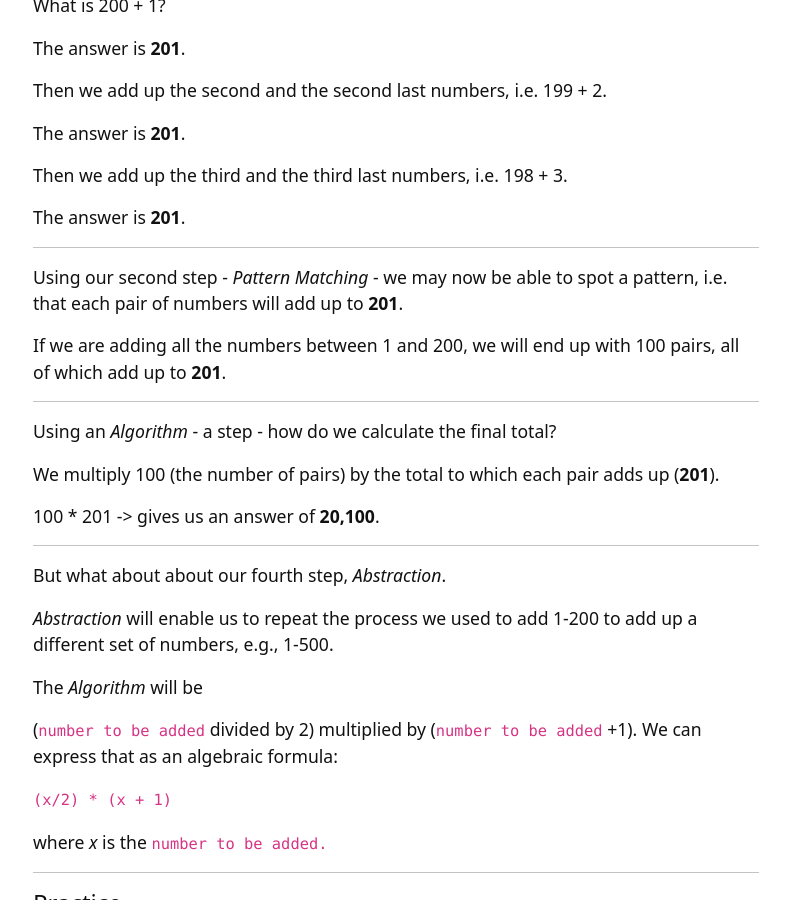
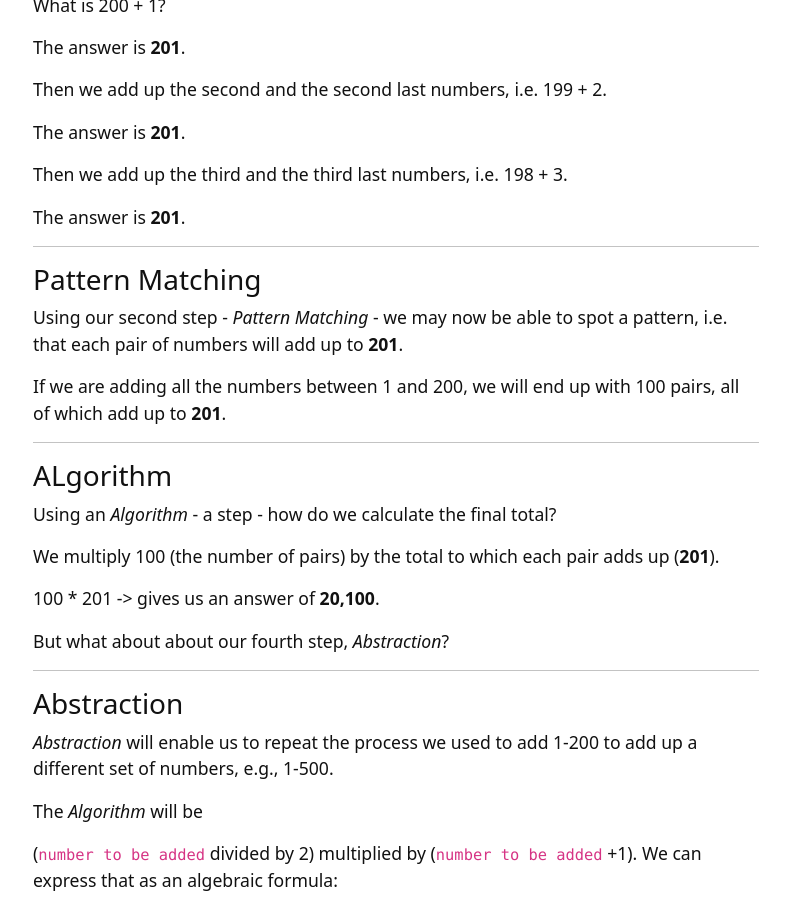
Before and after one commit to weaverbel/intro-computational-thinking, a Jekyll site: the page built from content/1-exercise.md, in a window 1280 px wide and 900 px high, scrolled down 380 px. Shown: the whole window, without its empty margins (244-1034 px from the left). Built offline with Jekyll 4.4.1, drawn with Linux system fonts in a browser that asks for light colours.

Commit message:
Update 1-exercise.md
better signposting

```diff
--- a/content/1-exercise.md
+++ b/content/1-exercise.md
@@ -7,7 +7,7 @@ In this exercise, we will see how computational thinking can help us add up all
 
 Using the first step - *Decomposition* - we break the problem up into smaller pieces.
 
-*Decomposition*
+### Decomposition
 
 We begin by adding the first and last numbers.
 
@@ -25,11 +25,15 @@ The answer is **201**.
 
 -------
 
+### Pattern Matching
+
 Using our second step - *Pattern Matching* - we may now be able to spot a pattern, i.e. that each pair of numbers will add up to **201**.
 
 If we are adding all the numbers between 1 and 200, we will end up with 100 pairs, all of which add up to **201**.
 
 -------
+
+### ALgorithm
 
 Using an *Algorithm* - a step - how do we calculate the final total?
 
@@ -37,9 +41,11 @@ We multiply 100 (the number of pairs) by the total to which each pair adds up (*
 
 100 * 201 -> gives us an answer of **20,100**.
 
+But what about about our fourth step, *Abstraction*?
+
 -------
 
-But what about about our fourth step, *Abstraction*.
+### Abstraction
 
 *Abstraction* will enable us to repeat the process we used to add 1-200 to add up a different set of numbers, e.g., 1-500.
 
```
